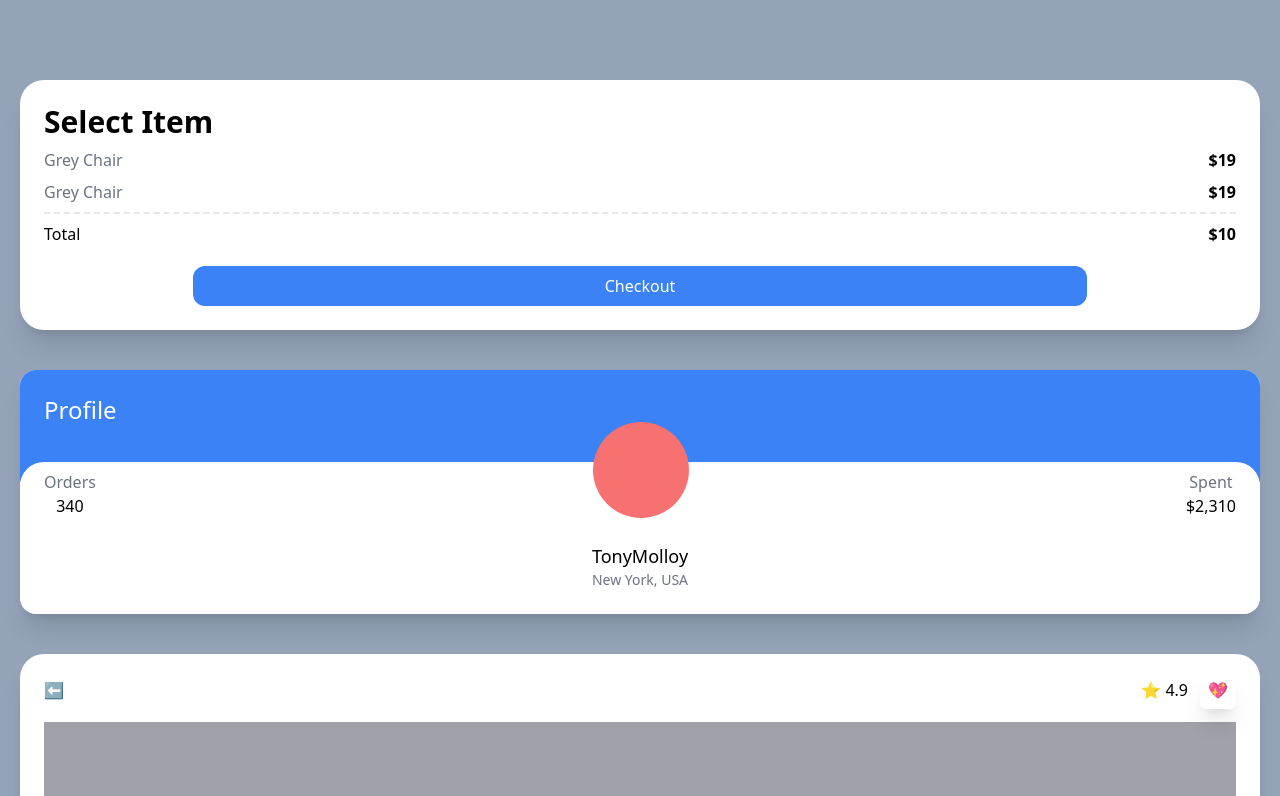
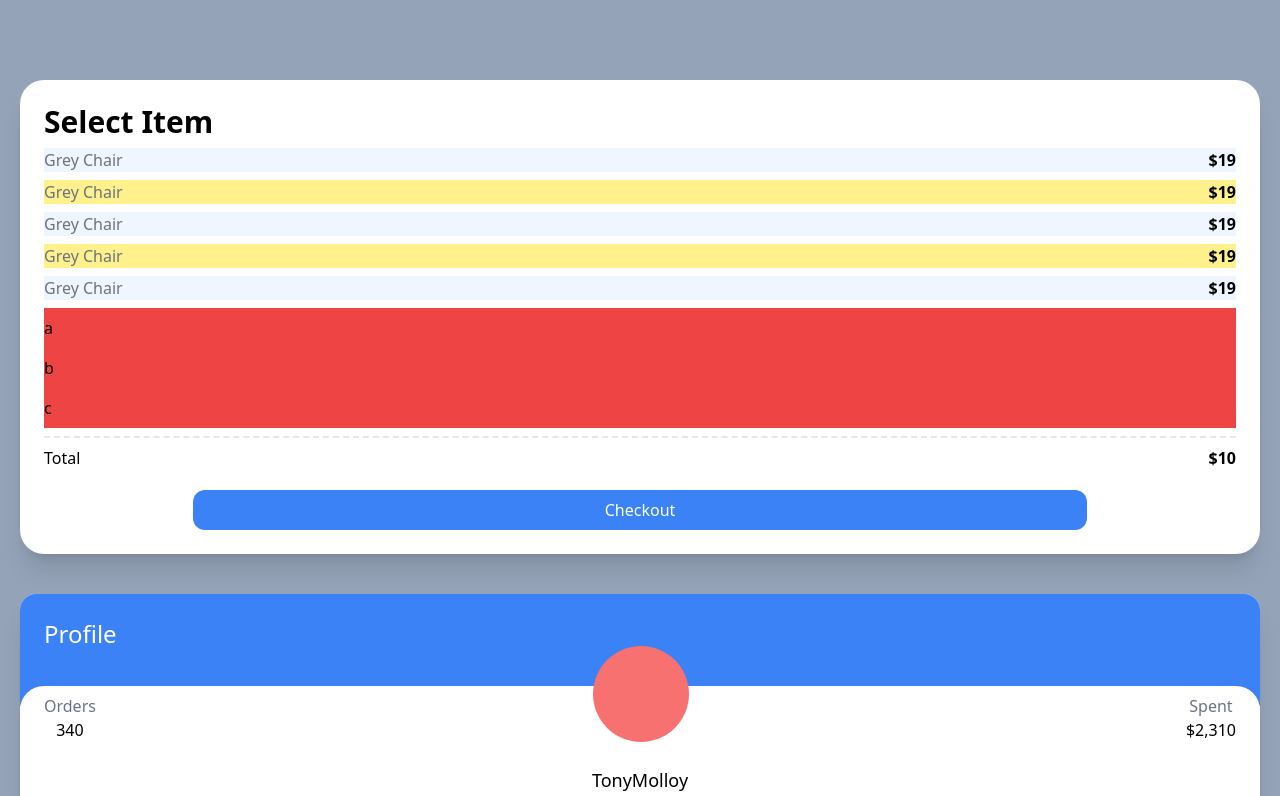
Before and after one commit to in-woong/NomadCoder, a Next.js app in the folder carrot-market/: page / in a window 1280 px wide. Shown: the top 796 px of the page. Built offline with nearby package versions, Linux system fonts and the light colour scheme.

Commit message:
4.6 Modifiers for Lists

```diff
--- a/carrot-market/pages/index.tsx
+++ b/carrot-market/pages/index.tsx
@@ -5,14 +5,25 @@
     <div className='grid min-h-screen gap-10 bg-slate-400 py-20 px-5'>
       <div className='flex flex-col rounded-3xl bg-white p-6 shadow-xl'>
         <span className='text-3xl font-semibold'>Select Item</span>
-        <div className='my-2 flex justify-between'>
-          <span className='text-gray-500'>Grey Chair</span>
-          <span className='font-semibold'>$19</span>
-        </div>
-        <div className='flex justify-between'>
-          <span className='text-gray-500'>Grey Chair</span>
-          <span className='font-semibold'>$19</span>
-        </div>
+        <ul>
+          {[1, 2, 3, 4, 5].map((i) => (
+            <li
+              key={i}
+              className='my-2 flex justify-between odd:bg-blue-50 even:bg-yellow-200'
+            >
+              <span className='text-gray-500'>Grey Chair</span>
+              <span className='font-semibold'>$19</span>
+            </li>
+          ))}
+        </ul>
+        <ul>
+          {['a', 'b', 'c', ''].map((c, i) => (
+            <li className='bg-red-500 py-2 empty:hidden' key={i}>
+              {c}
+            </li>
+          ))}
+        </ul>
+
         <div className='mt-2 flex justify-between border-t-2 border-dashed pt-2'>
           <span>Total</span>
           <span className='font-semibold'>$10</span>
```
